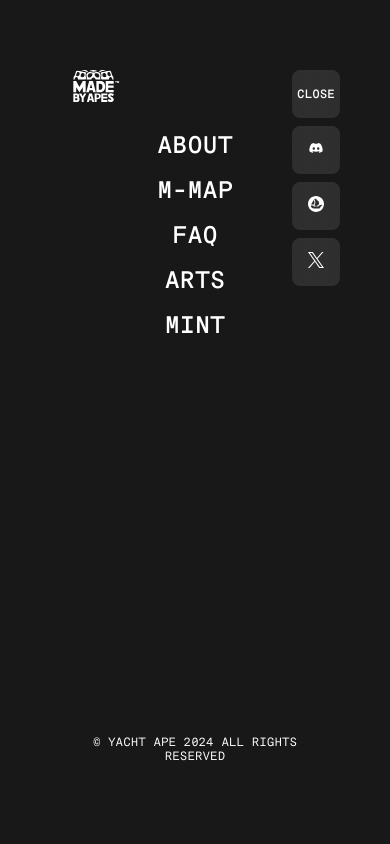
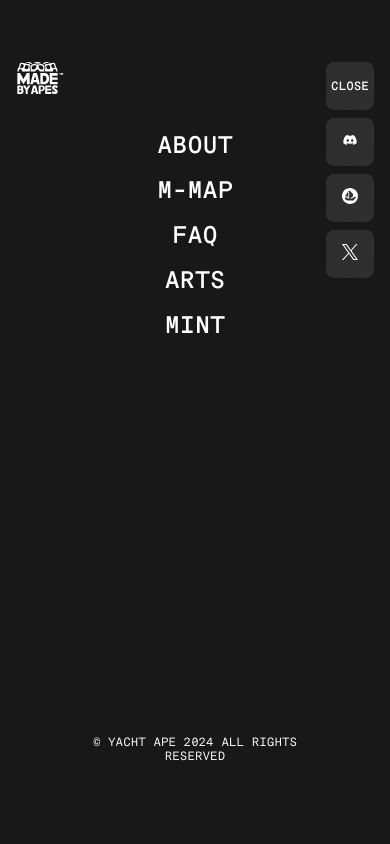
Before and after one commit to Artemon-x58/Ape-NFT, a React (Vite) app: page / in a window 390 px wide. Both pictures are taken after a click on the button "MENU". Shown: the top 844 px of the page. Built offline with nearby package versions, Linux system fonts and the light colour scheme.

Commit message:
fixed mobile menu

```diff
--- a/src/components/MobileMenu/MobileMenu.jsx
+++ b/src/components/MobileMenu/MobileMenu.jsx
@@ -8,6 +8,7 @@ import {
   MobileMenuLink,
   MobileMenuList,
   MobileMenuListBtns,
+  MobileMenuListIcons,
   MobileMenuLogo,
   MobileMenuSvg,
   MobileMenuText,
@@ -23,11 +24,6 @@ export const MobileMenu = ({ handleMenuClick, isActive }) => {
     <MobileMenuWrapper $isActive={isActive}>
       <MobileMenuContainer>
         <NavWrapper>
-          <MobileMenuLogo onClick={() => location.reload()}>
-            <MobileMenuSvg>
-              <use href={`${Icons}#icon-logo`} />
-            </MobileMenuSvg>
-          </MobileMenuLogo>
           <MobileMenuList>
             {sections.map((section) => (
               <MobileMenuItem key={section.id}>
@@ -42,11 +38,18 @@ export const MobileMenu = ({ handleMenuClick, isActive }) => {
             ))}
           </MobileMenuList>
           <MobileMenuListBtns>
+            <MobileMenuLogo href="/index.html">
+              <MobileMenuSvg>
+                <use href={`${Icons}#icon-logo`} />
+              </MobileMenuSvg>
+            </MobileMenuLogo>
+            <MobileMenuListIcons>
               <MobileMenuItemBtns>
                 <MobileMenuBtn onClick={() => handleMenuClick()}>
                   Close
                 </MobileMenuBtn>
               </MobileMenuItemBtns>
+
               {socialLinks.map(({ href, icon }, index) => (
                 <MobileMenuItemBtns key={index}>
                   <MobileMenuBtn href={href} target="_blank">
@@ -56,6 +59,7 @@ export const MobileMenu = ({ handleMenuClick, isActive }) => {
                   </MobileMenuBtn>
                 </MobileMenuItemBtns>
               ))}
+            </MobileMenuListIcons>
           </MobileMenuListBtns>
           <MobileMenuText>
             &copy; yacht ape 2024 all rights reserved
--- a/src/components/MobileMenu/MobileMenu.styled.jsx
+++ b/src/components/MobileMenu/MobileMenu.styled.jsx
@@ -25,6 +25,7 @@ export const MobileMenuWrapper = styled.div`
 `;
 
 export const NavWrapper = styled.div`
+  position: relative;
   display: flex;
   height: 75%;
   flex-direction: column;
@@ -68,10 +69,7 @@ export const MobileMenuText = styled.p`
   }
 `;
 
-export const MobileMenuLogo = styled.a`
-  position: absolute;
-  top: 70px;
-`;
+export const MobileMenuLogo = styled.a``;
 
 export const MobileMenuSvg = styled.svg`
   width: 48px;
@@ -79,13 +77,20 @@ export const MobileMenuSvg = styled.svg`
   fill: #fff;
 `;
 
+export const MobileMenuListIcons = styled.div`
+  display: flex;
+  flex-direction: column;
+  gap: 8px;
+`;
+
 export const MobileMenuListBtns = styled.ul`
   position: absolute;
-  top: 70px;
-  right: 50px;
   display: flex;
-  flex-direction: column;
+  flex-direction: row;
   justify-content: space-between;
+  top: -68px;
+  right: -56px;
+  left: -56px;
   gap: 8px;
 `;
 
```
Lines whose indentation alone changed are shown as unchanged.
